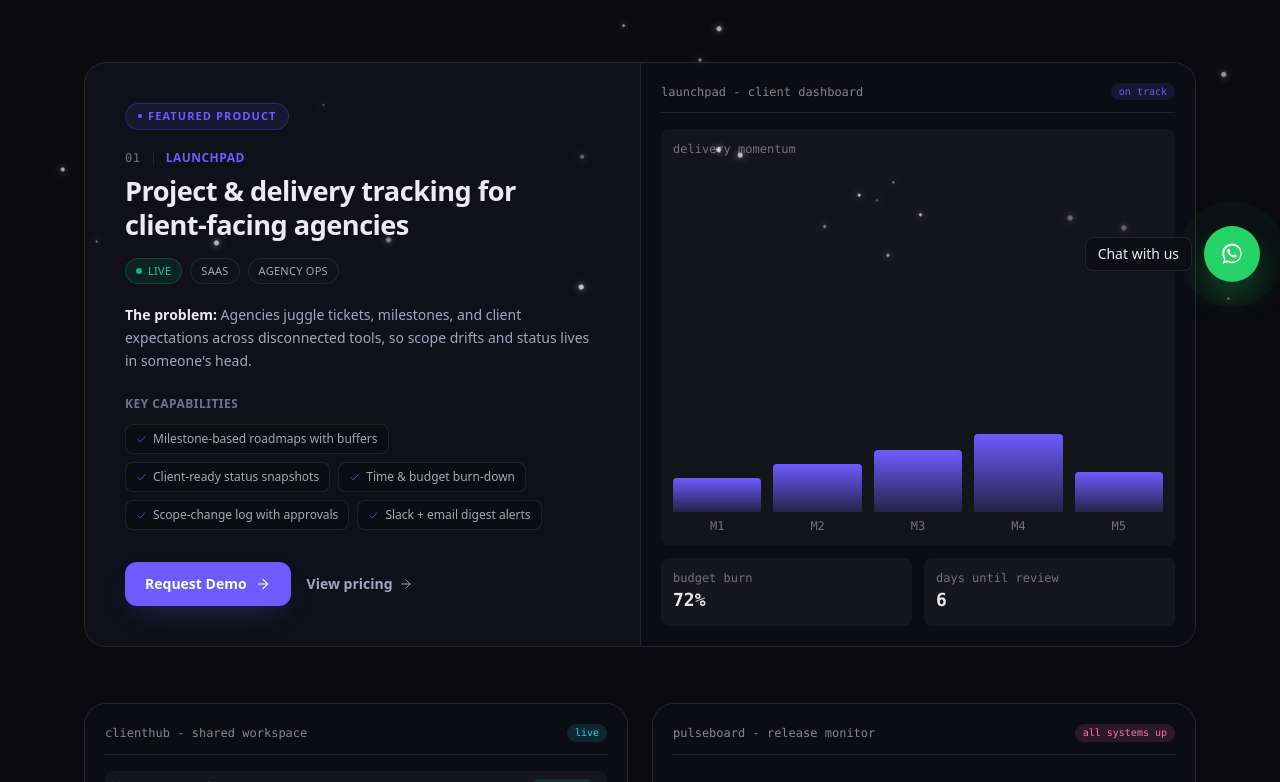
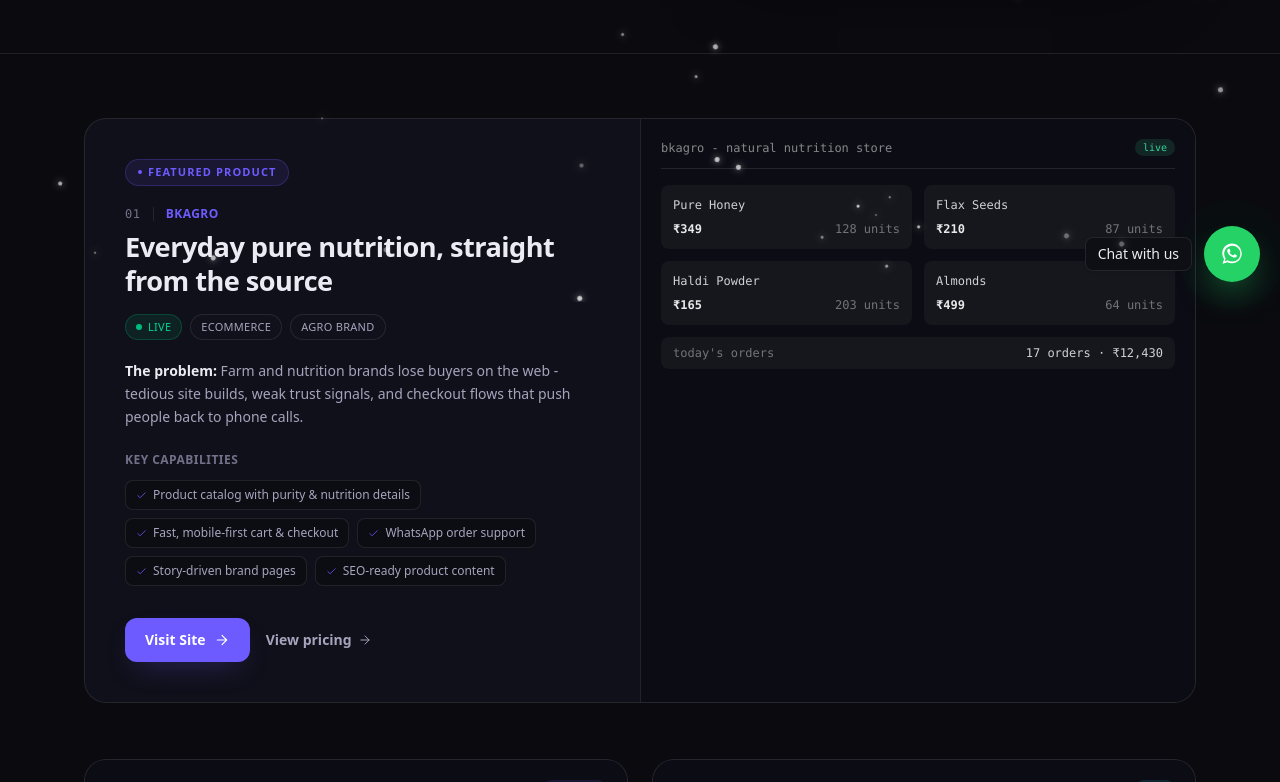
Before and after one commit to Shubh1619/codeshub, a Next.js app: page /products in a window 1280 px wide. Shown: the part 498-1280 px from the top of the page. Built offline with nearby package versions, Linux system fonts and the light colour scheme.

Commit message:
Add BkAgro as featured product on products page

```diff
--- a/app/products/page.tsx
+++ b/app/products/page.tsx
@@ -4,9 +4,9 @@
 import { products, type Product } from "@/lib/content";
 
 export const metadata: Metadata = {
-  title: "SaaS Products by Codeshub | LaunchPad, ClientHub, PulseBoard",
+  title: "Products by Codeshub | BkAgro, LaunchPad, ClientHub, PulseBoard",
   description:
-    "Explore SaaS products built by Codeshub for real workflows - LaunchPad for agency delivery tracking, ClientHub for client handoff, and PulseBoard for uptime monitoring. Live, in production, free trials available.",
+    "Explore products built by Codeshub for real workflows - BkAgro for pure nutrition eCommerce, LaunchPad for agency delivery tracking, ClientHub for client handoff, and PulseBoard for uptime monitoring. Live, in production, free trials available.",
   alternates: { canonical: "/products" },
 };
 
@@ -61,6 +61,7 @@
 
 function ProductEcosystem() {
   const items = [
+    { name: "BkAgro", desc: "Pure nutrition store", accent: "#34d399" },
     { name: "LaunchPad", desc: "Agency delivery ops", accent: "#6d5bff" },
     { name: "ClientHub", desc: "Client-facing portal", accent: "#22d3ee" },
     { name: "PulseBoard", desc: "Uptime & releases", accent: "#f472b6" },
@@ -112,7 +113,7 @@
 
         <div className="mt-5 flex items-center justify-between border-t border-[var(--border)] pt-4">
           <span className="font-mono text-[11px] text-[var(--text-faint)]">
-            3 Products · Built · Shipped · Maintained
+            4 Products · Built · Shipped · Maintained
           </span>
           <span className="hidden font-mono text-[11px] text-[var(--text-faint)] sm:block">
             v2.4
@@ -162,9 +163,26 @@
 }
 
 function ProductCta({ product }: { product: Product }) {
+  const external = product.href.startsWith("http");
   return (
     <div className="flex flex-wrap items-center gap-4">
-      <ButtonLink href="/contact">{product.cta}</ButtonLink>
+      {external ? (
+        <a
+          href={product.href}
+          target="_blank"
+          rel="noopener noreferrer"
+          className="group inline-flex items-center justify-center gap-2 rounded-xl bg-[var(--color-accent)] px-5 py-3 text-sm font-semibold text-white shadow-[0_12px_30px_-12px_var(--color-accent-glow)] transition-[transform,box-shadow] hover:-translate-y-0.5 hover:shadow-[0_16px_34px_-12px_var(--color-accent-glow)]"
+        >
+          {product.cta}
+          <ArrowRightIcon
+            width={16}
+            height={16}
+            className="transition-transform group-hover:translate-x-0.5"
+          />
+        </a>
+      ) : (
+        <ButtonLink href={product.href}>{product.cta}</ButtonLink>
+      )}
       <a
         href="/contact"
         className="group inline-flex items-center gap-1.5 text-sm font-semibold text-[var(--text-muted)] transition-colors hover:text-[var(--color-accent)]"
@@ -300,6 +318,40 @@
   const shell = `flex flex-col overflow-hidden bg-[#0c0c14] p-5 font-mono text-xs ${
     featured ? "h-72 lg:h-full" : ""
   } ${className}`;
+
+  if (product.slug === "bkagro") {
+    return (
+      <div className={shell} aria-hidden="true">
+        <div className="flex items-center justify-between border-b border-white/10 pb-3">
+          <span className="text-white/50">bkagro - natural nutrition store</span>
+          <HeaderBadge label="live" accent={product.accent} />
+        </div>
+        <div className="mt-4 grid grid-cols-2 gap-3">
+          {[
+            { name: "Pure Honey", price: "₹349", stock: "128 units" },
+            { name: "Flax Seeds", price: "₹210", stock: "87 units" },
+            { name: "Haldi Powder", price: "₹165", stock: "203 units" },
+            { name: "Almonds", price: "₹499", stock: "64 units" },
+          ].map((item, i) => (
+            <div
+              key={i}
+              className="rounded-lg bg-white/[0.04] p-3"
+            >
+              <p className="text-white/80">{item.name}</p>
+              <div className="mt-2 flex items-center justify-between">
+                <span className="text-white/90 font-semibold">{item.price}</span>
+                <span className="text-white/40">{item.stock}</span>
+              </div>
+            </div>
+          ))}
+        </div>
+        <div className="mt-3 flex items-center justify-between rounded-lg bg-white/[0.04] px-3 py-2">
+          <span className="text-white/40">today&apos;s orders</span>
+          <span className="text-white/80">17 orders · ₹12,430</span>
+        </div>
+      </div>
+    );
+  }
 
   if (product.slug === "launchpad") {
     return (
--- a/lib/content.ts
+++ b/lib/content.ts
@@ -253,6 +253,24 @@
 }
 
 export const products: Product[] = [
+  {
+    slug: "bkagro",
+    name: "BkAgro",
+    tagline: "Everyday pure nutrition, straight from the source",
+    problem:
+      "Farm and nutrition brands lose buyers on the web - tedious site builds, weak trust signals, and checkout flows that push people back to phone calls.",
+    features: [
+      "Product catalog with purity & nutrition details",
+      "Fast, mobile-first cart & checkout",
+      "WhatsApp order support",
+      "Story-driven brand pages",
+      "SEO-ready product content",
+    ],
+    tags: ["Live", "eCommerce", "Agro Brand"],
+    accent: "#34d399",
+    cta: "Visit Site",
+    href: "https://bkagro.co.in",
+  },
   {
     slug: "launchpad",
     name: "LaunchPad",
```
